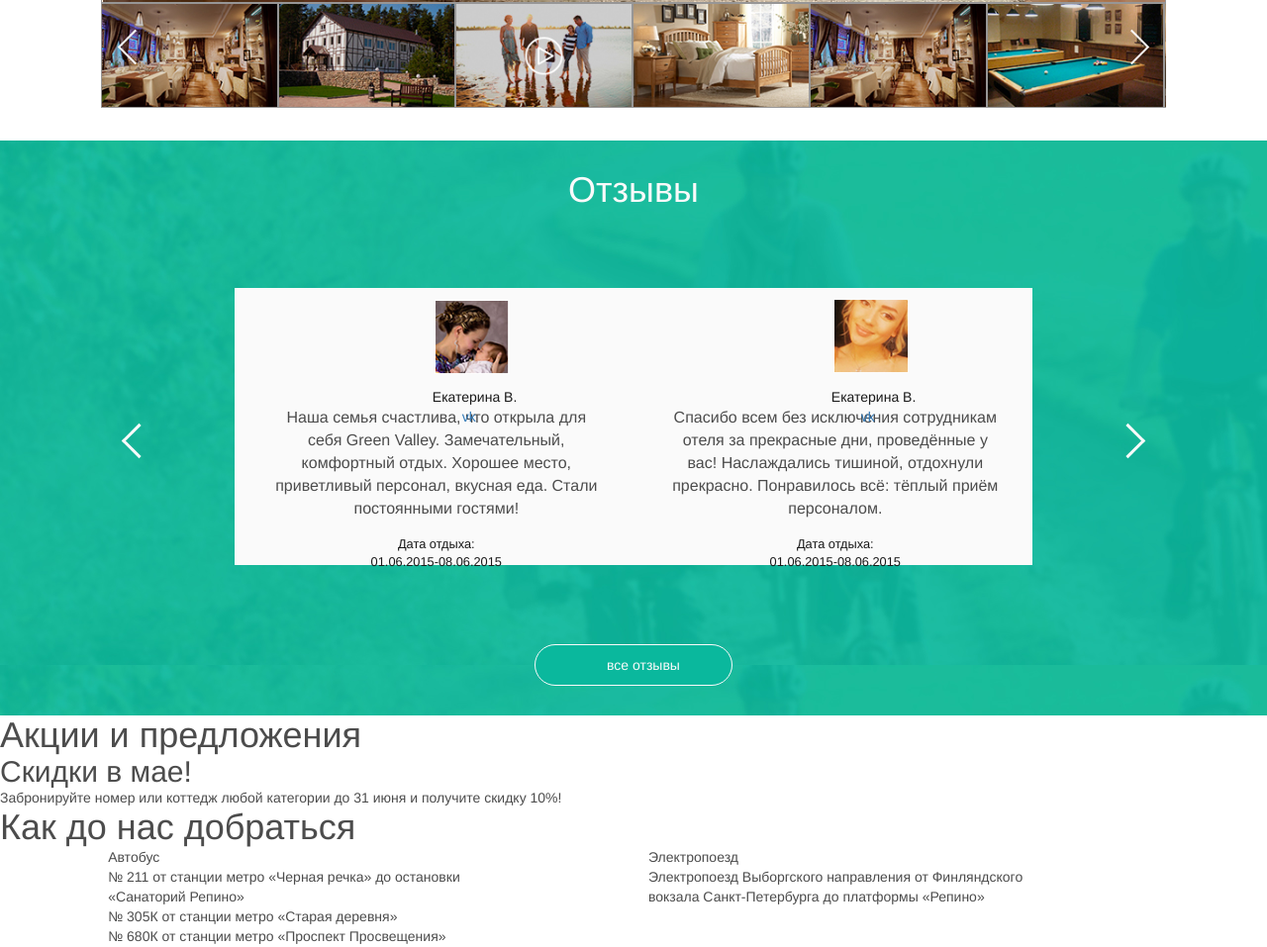
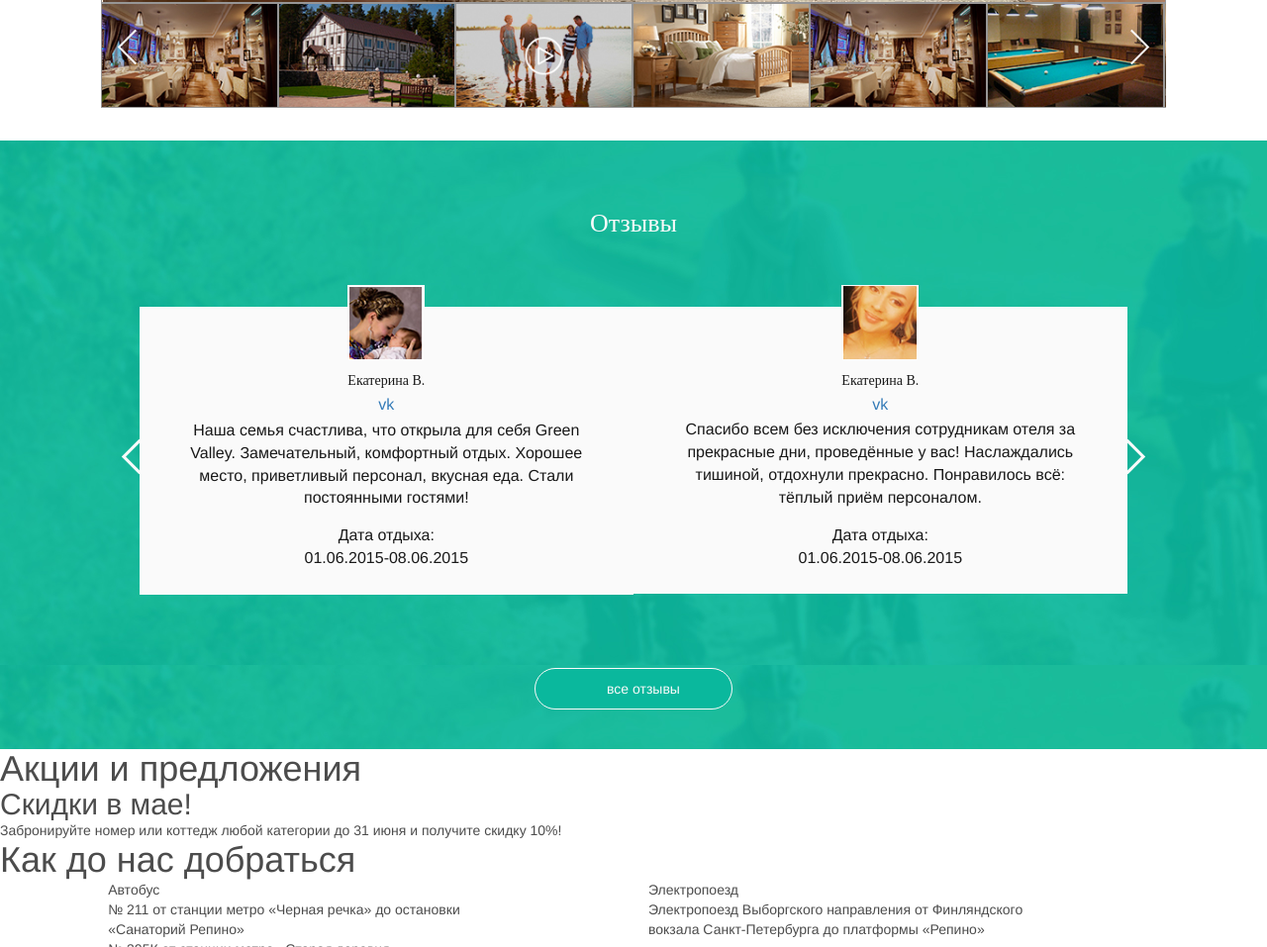
Before and after one commit to if712/Green-valley, a plain HTML site: page index.html in a window 1280 px wide. Shown: the part 1256-2213 px from the top of the page at 99% size. Drawn offline with Linux system fonts and the light colour scheme; a web font is replaced by a local one.

Commit message:
reviews-320

```diff
--- a/index.html
+++ b/index.html
@@ -121,74 +121,62 @@
 
 
     <section class="reviews">
-      <h1 class="reviews__title">Отзывы</h1>
+      <h2 class="reviews__title">Отзывы</h2>
       <div class="reviews__list">
 
         <div id="reviews-carousel" class="slider owl-carousel carousel">
 
           <div class="reviews__showed">
             <blockquote class="reviews__blockquote">
-              <p>Наша семья счастлива, что открыла для себя Green Valley. Замечательный, комфортный отдых. Хорошее место, приветливый персонал, вкусная еда. Стали постоянными гостями!</p>
-              <footer class="reviews__blockquote-footer">
               <div class="reviews__avatar"><img src="img/avatar-1.jpg"></div>
               <span class="reviews__name">Екатерина В.</span>
-                <a href="vk.com">vk</a>
-                <p class="rewiews__dates">Дата отдыха: <br> 01.06.2015-08.06.2015</p>
-              </footer>
+              <div class="reviews__social"><a href="vk.com">vk</a></div>
+              <p>Наша семья счастлива, что открыла для себя Green Valley. Замечательный, комфортный отдых. Хорошее место, приветливый персонал, вкусная еда. Стали постоянными гостями!</p>
+              <p class="rewiews__date">Дата отдыха: <br> 01.06.2015-08.06.2015</p>
             </blockquote>
 
             <blockquote class="reviews__blockquote">
-              <p>Спасибо всем без исключения сотрудникам отеля за прекрасные дни, проведённые у вас! Наслаждались тишиной, отдохнули прекрасно. Понравилось всё: тёплый приём персоналом.</p>
-              <footer class="reviews__blockquote-footer">
               <div class="reviews__avatar"><img src="img/avatar-2.jpg"></div>
               <span class="reviews__name">Екатерина В.</span>
-                <a href="vk.com">vk</a>
-                <p class="rewiews__dates">Дата отдыха: <br> 01.06.2015-08.06.2015</p>
-              </footer>
+              <div class="reviews__social"><a href="vk.com">vk</a></div>
+              <p>Спасибо всем без исключения сотрудникам отеля за прекрасные дни, проведённые у вас! Наслаждались тишиной, отдохнули прекрасно. Понравилось всё: тёплый приём персоналом.</p>
+              <p class="rewiews__date">Дата отдыха: <br> 01.06.2015-08.06.2015</p>
             </blockquote>
           </div>
 
           <div class="reviews__showed">
             <blockquote class="reviews__blockquote">
-              <p>ОТЗЫВ 3. </p>
-              <footer class="reviews__blockquote-footer">
               <div class="reviews__avatar"><img src="img/avatar-1.jpg"></div>
               <span class="reviews__name">Екатерина В.</span>
-                <a href="vk.com">vk</a>
-                <p class="rewiews__dates">Дата отдыха: <br> 01.06.2015-08.06.2015</p>
-              </footer>
+              <div class="reviews__social"><a href="vk.com">vk</a></div>
+              <p>Наша семья счастлива, что открыла для себя Green Valley. Замечательный, комфортный отдых. Хорошее место, приветливый персонал, вкусная еда. Стали постоянными гостями!</p>
+              <p class="rewiews__date">Дата отдыха: <br> 01.06.2015-08.06.2015</p>
             </blockquote>
 
             <blockquote class="reviews__blockquote">
-              <p>ОТЗЫВ 4</p>
-              <footer class="reviews__blockquote-footer">
               <div class="reviews__avatar"><img src="img/avatar-2.jpg"></div>
               <span class="reviews__name">Екатерина В.</span>
-                <a href="vk.com">vk</a>
-                <p class="rewiews__dates">Дата отдыха: <br> 01.06.2015-08.06.2015</p>
-              </footer>
+              <div class="reviews__social"><a href="vk.com">vk</a></div>
+              <p>Спасибо всем без исключения сотрудникам отеля за прекрасные дни, проведённые у вас! Наслаждались тишиной, отдохнули прекрасно. Понравилось всё: тёплый приём персоналом.</p>
+              <p class="rewiews__date">Дата отдыха: <br> 01.06.2015-08.06.2015</p>
             </blockquote>
           </div>
 
           <div class="reviews__showed">
             <blockquote class="reviews__blockquote">
-              <p>ОТЗЫВ 5</p>
-              <footer class="reviews__blockquote-footer">
               <div class="reviews__avatar"><img src="img/avatar-1.jpg"></div>
               <span class="reviews__name">Екатерина В.</span>
-                <a href="vk.com">vk</a>
-                <p class="rewiews__dates">Дата отдыха: <br> 01.06.2015-08.06.2015</p>
-              </footer>
+              <div class="reviews__social"><a href="vk.com">vk</a></div>
+              <p>Наша семья счастлива, что открыла для себя Green Valley. Замечательный, комфортный отдых. Хорошее место, приветливый персонал, вкусная еда. Стали постоянными гостями!</p>
+              <p class="rewiews__date">Дата отдыха: <br> 01.06.2015-08.06.2015</p>
             </blockquote>
 
             <blockquote class="reviews__blockquote">
-              <p>ОТЗЫВ 6</p>
-              <footer class="reviews__blockquote-footer">
               <div class="reviews__avatar"><img src="img/avatar-2.jpg"></div>
               <span class="reviews__name">Екатерина В.</span>
-                <a href="vk.com">vk</a>
-                <p class="rewiews__dates">Дата отдыха: <br> 01.06.2015-08.06.2015</p>
-              </footer>
+              <div class="reviews__social"><a href="vk.com">vk</a></div>
+              <p>Спасибо всем без исключения сотрудникам отеля за прекрасные дни, проведённые у вас! Наслаждались тишиной, отдохнули прекрасно. Понравилось всё: тёплый приём персоналом.</p>
+              <p class="rewiews__date">Дата отдыха: <br> 01.06.2015-08.06.2015</p>
             </blockquote>
           </div>
 
--- a/less/blocks/global.less
+++ b/less/blocks/global.less
@@ -30,3 +30,7 @@ a:link{
 
 	text-decoration: none;
 }
+
+blockquote{
+	border: 0;
+}
--- a/less/blocks/reviews.less
+++ b/less/blocks/reviews.less
@@ -5,31 +5,63 @@
 	align-items: center;
 	position: relative;
 	width: 100%;
-	padding: 30px 0;
 	background-color: @blue;
 	background-image: url('/../../img/reviews.jpg');
+
+	@media (min-width: 320px) {
+
+			height: 615px;
+			//padding: 70px 0 50px;
+	}
+
 
 	&__title{
 
 		color: @gray-lighter;
+
+		@media (min-width: 320px) {
+
+			margin-top: 70px;
+			font-family: @serif-caption;
+			font-size: @text-size-h2;
+		}
 	}
+
 
 	&__list{
 
-		width: 78%;
+		@media (min-width: 320px) {
 
-		@media (min-width: 1200px) {
-
-			width: 78%;
+			width: 100%;
+			height: 395px;
+			overflow: hidden;
+			margin-bottom: 40px;
 		}
 
 		@media (min-width: 768px) {
 
 			width: 63%;
 		}
+
+		@media (min-width: 1200px) {
+
+			width: 78%;
+		}
 	}
 
 	&__showed{
+
+		@media (min-width: 320px) {
+
+			width: 100%;
+			height: 340px;
+			margin-top: 55px;
+
+			&:nth-child(2){
+
+				display: none;
+			}
+		}
 
 		@media (min-width: 768px) {
 
@@ -37,72 +69,56 @@
 			flex-direction: row;
 			justify-content: center;
 			align-items: center;
-			margin: 40px 0;
 		}
+
+	}
+
+	&__blockquote{
+
+		display: flex;
+		flex-direction: column;
+		align-items: center;
+		padding: 0 40px 25px;
+		background-color: @gray-lighter;
+		font-size: @text-size-p;
+		color: @gray-darker;
 
 		@media (min-width: 320px) {
 
 			width: 100%;
-			margin: 40px 0;
-		}
-	}
-
-	&__blockquote{
-
-		width: 480px;
-		height: 280px;
-		margin: 0 15px;
-		padding: 120px 30px 30px 30px;
-		text-align: center;
-		background-color: @gray-lighter;
-		font-size: @text-size-p;
-
-		@media (min-width: 320px) {
-
-			width: 100%;
-			margin: 40px 0;
 		}
 
 		& p{
 
+			text-align: center;
 			margin-bottom: 15px;
-		}
-
-		&-footer{
-
-			position: relative;
-			color: @gray-darker;
-
-			&:before{
-
-			    content: none;
-			}
-
-			& a{
-
-				position: absolute;
-				top: -130px;
-				left: 195px;
-				font-size: @text-size-small;
-			}
 		}
 	}
 
 	&__avatar{
 
-		position: absolute;
-		top: -240px;
-		left: 165px;
-		width: 80px;
-		border: 2px solid @gray-lighter;
+		width: 78px;
+		margin-top: -22px;
+		border: 1px solid @gray-lighter;
 	}
 
 	&__name{
 
-		position: absolute;
-		top: -150px;
-		left: 165px;
+		margin-top: 10px;
+		font-family: @fira-sans-medium;
 		font-size: @text-size-small;
+	}
+
+	&__date{
+
+		color: @gray-darker;
+		font-family: @fira-sans-regular;
+		font-size: @text-size-p;
+	}
+
+	&__social{
+
+		margin: 3px 0;
 	}
 
 	&__prev{
@@ -131,7 +147,6 @@
 }
 
 
-
 .btn-blue{
 
 	width: 200px;
```
Also changed, not shown: css/styles.css, 2 other files. Lines whose indentation alone changed are shown as unchanged.
